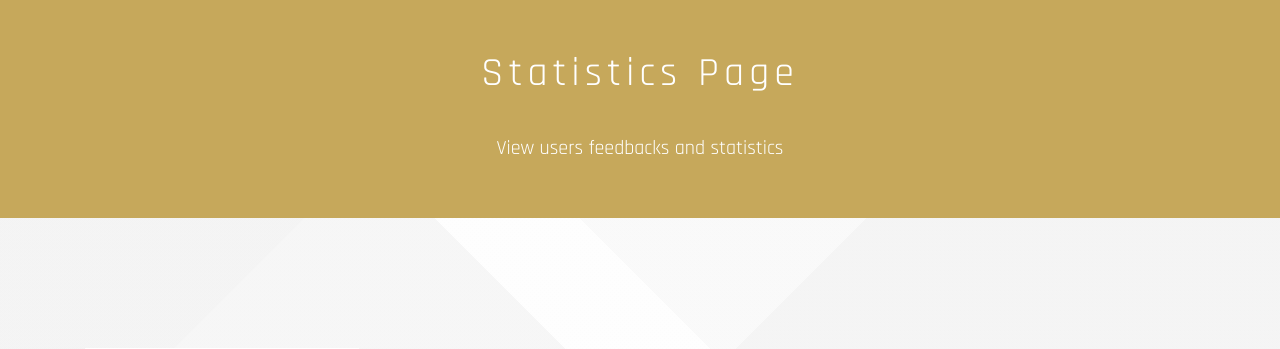
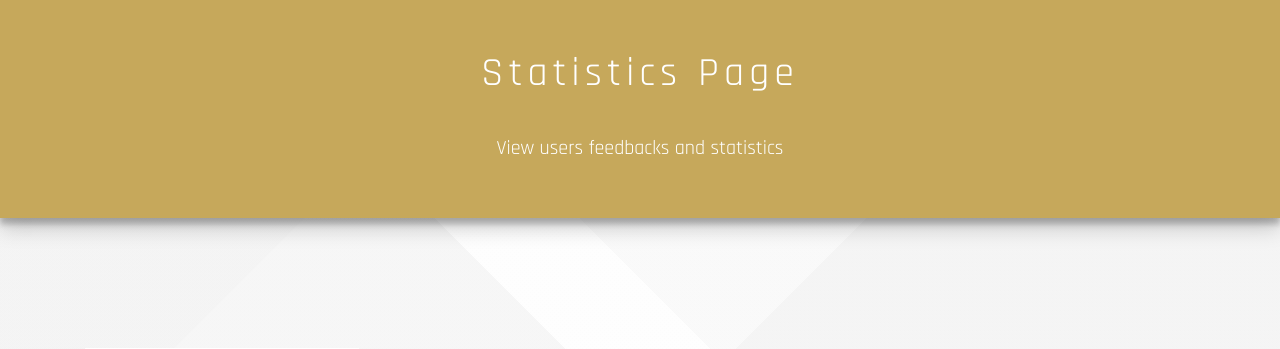
Before and after one commit to Lossody/FYP_UIUXP, a Flask app: template application/templates/statistics.html in a window 1280 px wide. Shown: the part 226-575 px from the top of the page. Run offline with Flask 2, Linux system fonts and the light colour scheme; the template is opened without the code that fills it, so the values that code supplies are empty; some libraries are stand-ins or nearby versions.

Commit message:
Stats box shadow

```diff
--- a/application/static/css/statistics.css
+++ b/application/static/css/statistics.css
@@ -8,6 +8,7 @@
     color: white;
     font-family: Rajdhani;
     font-size: 20px;
+    box-shadow: rgba(0, 0, 0, 0.19) 0px 10px 20px, rgba(0, 0, 0, 0.23) 0px 6px 6px;
 }
 
 
```
